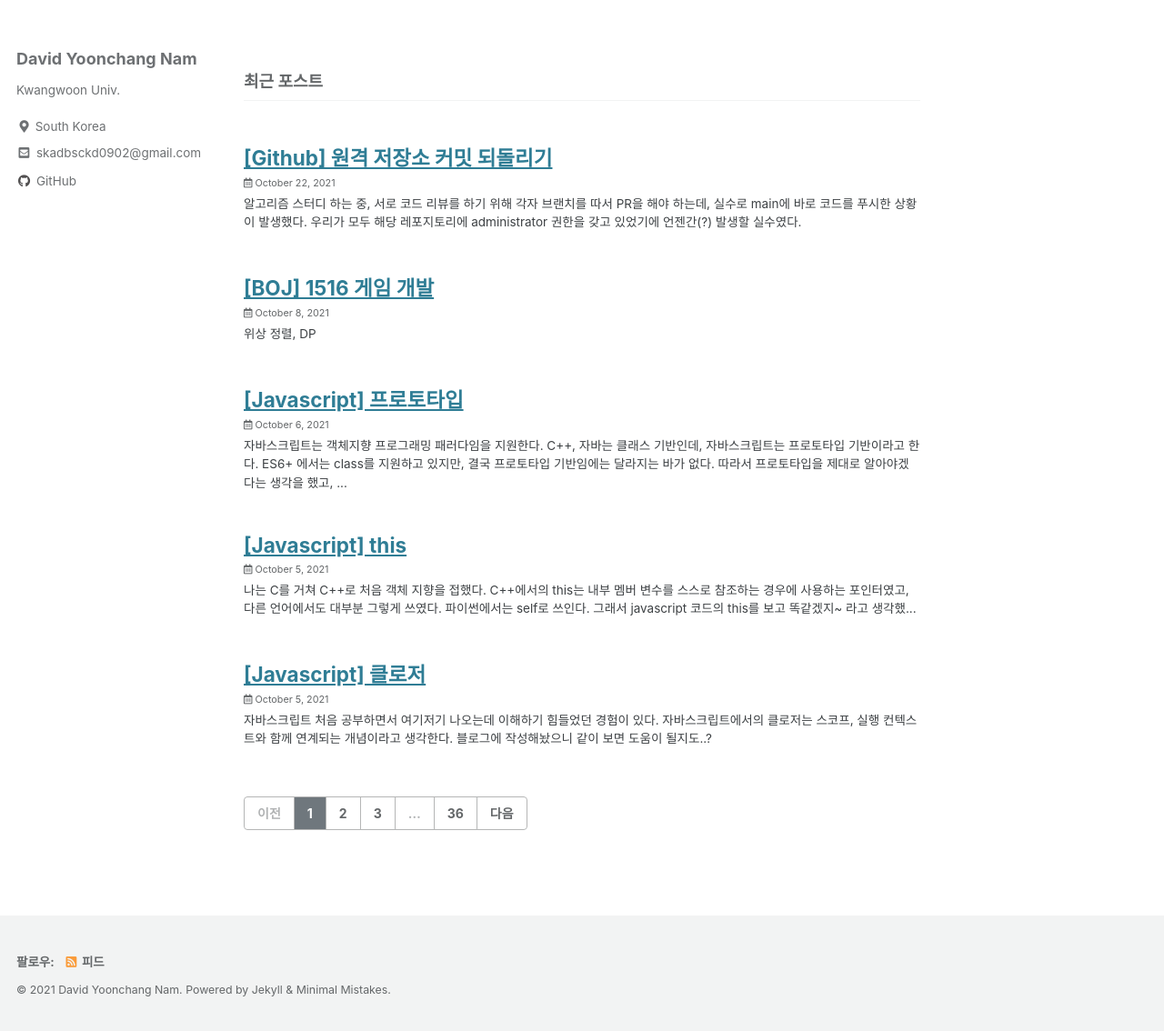
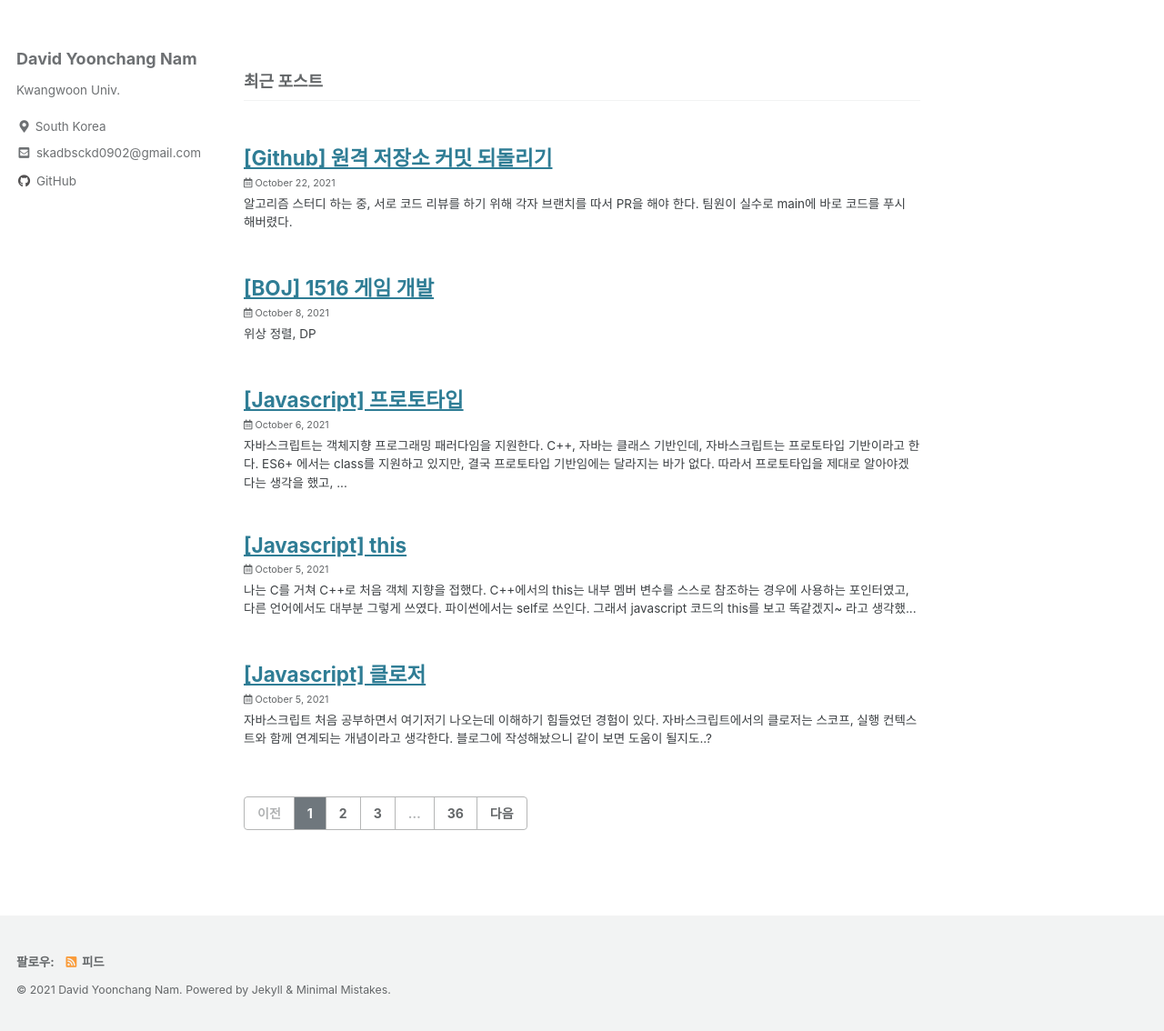
Before and after one commit to Akgop/Akgop.github.io, a Jekyll site: the page built from index.html, in a window 1280 px wide. Shown: the part 247-1381 px from the top of the page at 91% size. Built offline with Jekyll 4.4.1, drawn with Linux system fonts in a browser that asks for light colours; cached includes are drawn as plain includes; the list of posts is cut into pages by our own code.

Commit message:
내용 수정

```diff
--- a/_posts/2021-10-22-github-remote-reset.md
+++ b/_posts/2021-10-22-github-remote-reset.md
@@ -6,16 +6,16 @@ tags:
   - git
   - github
   - reset
-toc: true
+toc: false
 ---
 
-알고리즘 스터디 하는 중, 서로 코드 리뷰를 하기 위해 각자 브랜치를 따서 PR을 해야 하는데, 실수로 main에 바로 코드를 푸시한 상황이 발생했다. 우리가 모두 해당 레포지토리에 administrator 권한을 갖고 있었기에 언젠간(?) 발생할 실수였다.
+알고리즘 스터디 하는 중, 서로 코드 리뷰를 하기 위해 각자 브랜치를 따서 PR을 해야 한다. 팀원이 실수로 main에 바로 코드를 푸시 해버렸다.
+
+우리가 모두 해당 레포지토리에 administrator 권한을 갖고 있었기에 언젠간(?) 발생할 수밖에 없는 실수였다!
 
 이를 해결해보자.
 
 ![reset1](/assets/images/github/reset1.png)
-
-우리 팀원이 실수로 메인에 커밋을 했다. 되돌려보자!
 
 우선 원격에 있는 정보를 가져와야 한다.
 
```
